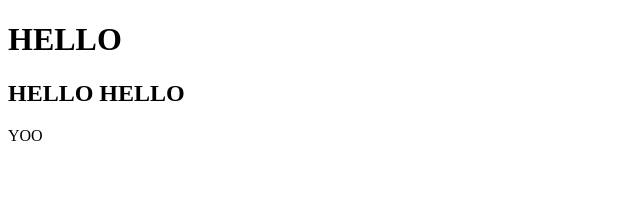
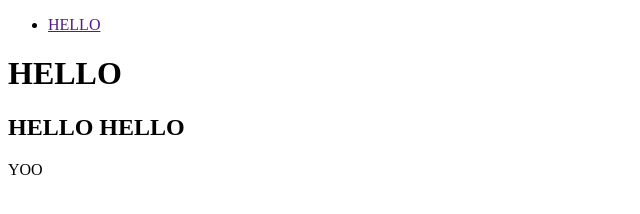
Before and after one commit to rselvasoyak/branchingPractice, a plain HTML site: page index.html in a window 1280 px wide. Shown: the whole page, without its empty margins (0-640 px from the left). Drawn offline with Linux system fonts and the light colour scheme.

Commit message:
added nav

```diff
--- a/index.html
+++ b/index.html
@@ -7,6 +7,15 @@
   <title>Git branching lesson on test</title>
 </head>
 <body>
+  <nav>
+    <ul>
+      <li>
+        <a href="">
+          HELLO
+        </a>
+      </li>
+    </ul>
+  </nav>
   <header>
     <h1>
       HELLO
```
